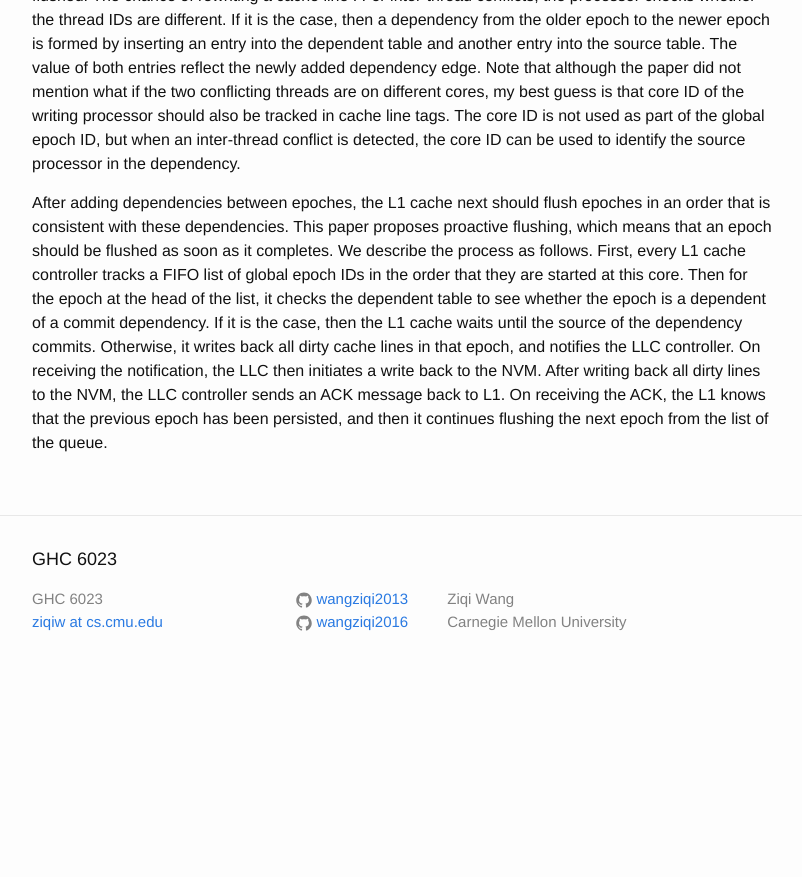
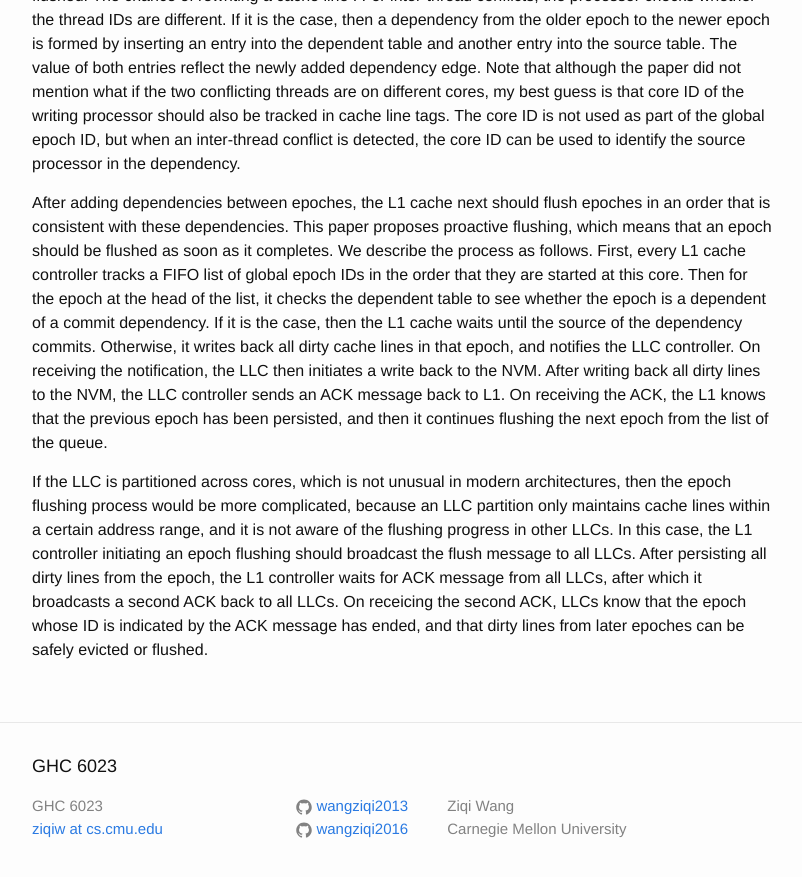
Before and after one commit to wangziqi2013/wangziqi2013.github.io, a Jekyll site: the page built from _posts/2019-03-24-efficient-persist-barriers-for-multicores.markdown, in a window 1280 px wide and 900 px high, scrolled down 2551 px. Shown: the top 877 px of the window, without its empty margins (238-1040 px from the left). Built offline with Jekyll 4.4.1, drawn with Linux system fonts in a browser that asks for light colours; before the commit the page ends 3244 px from its top, so only the background shows below that.

Commit message:
Adding LLC

```diff
--- a/_posts/2019-03-24-efficient-persist-barriers-for-multicores.markdown
+++ b/_posts/2019-03-24-efficient-persist-barriers-for-multicores.markdown
@@ -104,3 +104,11 @@ commits. Otherwise, it writes back all dirty cache lines in that epoch, and noti
 the LLC then initiates a write back to the NVM. After writing back all dirty lines to the NVM, the LLC controller sends an ACK
 message back to L1. On receiving the ACK, the L1 knows that the previous epoch has been persisted, and then it continues
 flushing the next epoch from the list of the queue.
+
+If the LLC is partitioned across cores, which is not unusual in modern architectures, then the epoch flushing process would be
+more complicated, because an LLC partition only maintains cache lines within a certain address range, and it is not
+aware of the flushing progress in other LLCs. In this case, the L1 controller initiating an epoch flushing should broadcast
+the flush message to all LLCs. After persisting all dirty lines from the epoch, the L1 controller waits for ACK message
+from all LLCs, after which it broadcasts a second ACK back to all LLCs. On receicing the second ACK, LLCs know that the
+epoch whose ID is indicated by the ACK message has ended, and that dirty lines from later epoches can be safely evicted
+or flushed.
```
